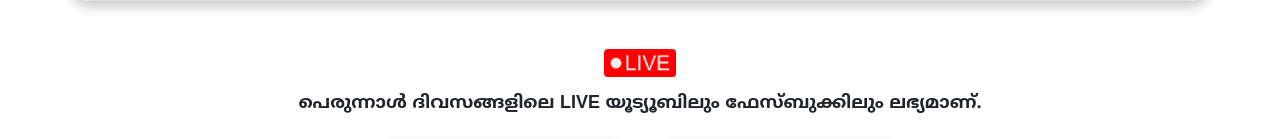
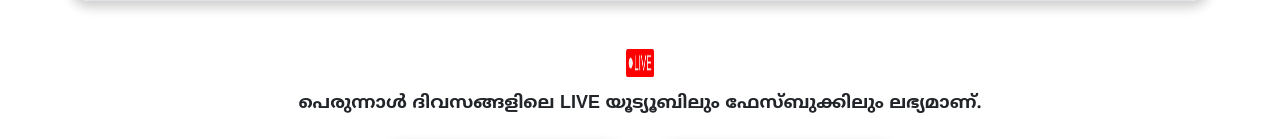
Before and after one commit to inchoorstthomasmedia-lgtm/makaram6-website-live, a plain HTML site: page index.html in a window 1280 px wide. Shown: the part 369-508 px from the top of the page. Drawn offline with nearby package versions, Linux system fonts and the light colour scheme.

Commit message:
changes in index.html

```diff
--- a/index.html
+++ b/index.html
@@ -20,7 +20,7 @@
 
 
         <div class="container-fluid d-flex justify-content-center align-items-center">
-            <img src="/assets/live.png" class="img-fluid" style="height: 28px; width:&nbsp;28px;">
+            <img src="/assets/live.png" class="img-fluid" style="height: 28px; width: 28px;">
         </div>
 
         <div class="container-fluid pb-3 mt-3 ">
```
